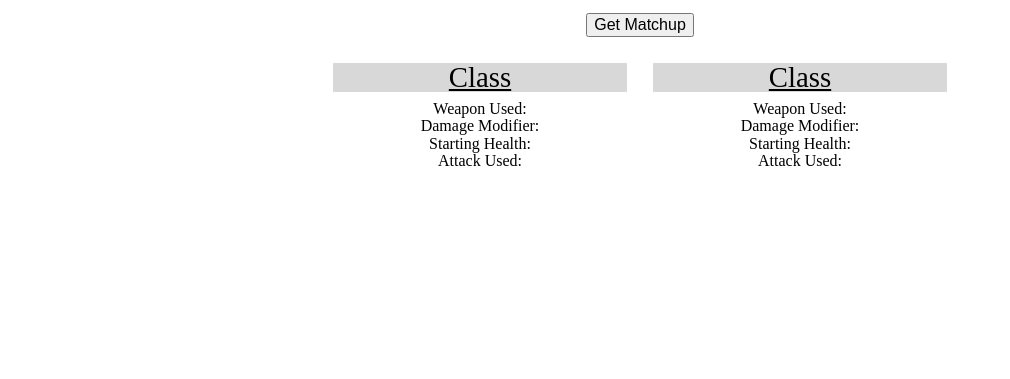
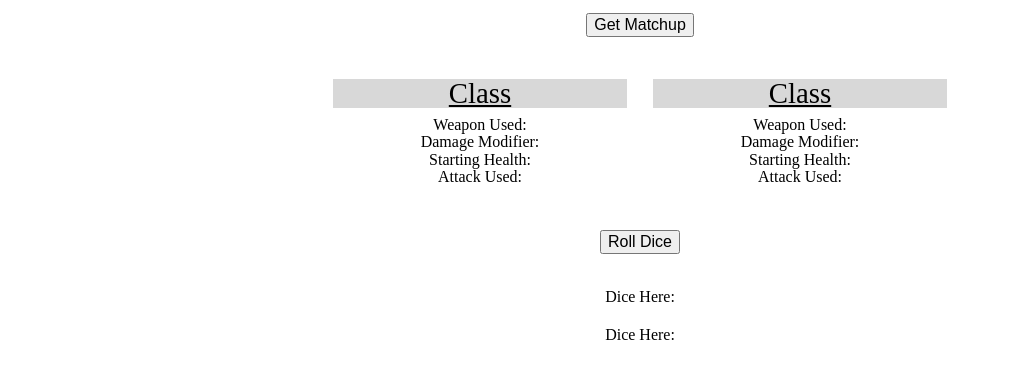
Before and after one commit to aingram84/battle_sim, a website: page index.html in a window 1280 px wide. Shown: the part 105-484 px from the top of the page, without its empty margins (0-1010 px from the left). Drawn offline with Linux system fonts and the light colour scheme.

Commit message:
Added diceRoll function, button, more CSS

```diff
--- a/css/index.css
+++ b/css/index.css
@@ -101,3 +101,21 @@ button {
     margin: 2%;
     width: 100%;
 }
+.diceHolder {
+    display: flex;
+    justify-content: center;
+    justify-items: center;
+    align-content: center;
+    flex-direction: column;
+    margin-left: auto;
+    margin-right: auto;
+    /* border: 5px solid red */
+}
+
+.diceRoll1 p, .diceRoll2 p {
+    display: flex;
+    flex: row;
+    width: 10%;
+    margin-left: auto;
+    margin-right: auto;
+}
--- a/index.html
+++ b/index.html
@@ -13,7 +13,7 @@
         <h1>Simulator Thingy</h1>
     </div>
     <div class="navBox">
-        <a href="rogue.html">
+        <a href="/classes/rogue.html">
             <div class="navButton">
                 Rogue
             </div>
@@ -37,8 +37,8 @@
     <br>
 
     <button onclick="resultLabel()">Get Matchup</button>
+    <br>
     <div class="vsHolder">
-        <br>
         <div class="turnResults1">
             <h2>Class</h2>
             <p>Weapon Used:</p>
@@ -55,5 +55,16 @@
             <p>Attack Used:</p><br>
         </div>
     </div>
+    <br>
+    <button onclick="diceRoll()">Roll Dice</button>
+    <br>
+    <div class="diceHolder">
+        <div class="diceRoll1">
+            <p>Dice Here:</p>
+        </div><br>
+        <div class="diceRoll2">
+            <p>Dice Here:</p>
+        </div><br>
+    </div>
 
 </html>
--- a/index.js
+++ b/index.js
@@ -162,6 +162,7 @@ console.log(`Warrior Damage: ${getWarrDmg(warrior.dmgMin, warrior.dmgMax)}`);
 
 
 
+
 let attackRoll = d20.roll("4d6");
 let defenseRoll = d20.roll("4d6");
 let attackDamage = attackRoll - defenseRoll;
@@ -222,3 +223,15 @@ function resultLabel() {
     p5.textContent = `Damage Modifier: ${def.damageMod}`;
     p6.textContent = `Starting Health: ${def.classStartHealth}`;
 }
+
+function diceRoll() {
+    let abc = new Character('Warrior', 125, 1.1, .85, 7, 30, 'plate', warrWeaponArray, warriorAttackArray);
+    let def = new Character('Rogue', 75, 1, 1.08, 5, 25, 'leather', rogueWeaponArray, rogueAttackArray);
+    let attackRoll = d20.roll("4d6");
+    let defenseRoll = d20.roll("4d6");
+    let dice1 = document.querySelectorAll("div.diceRoll1 > p")[0];
+    let dice2 = document.querySelectorAll("div.diceRoll2 > p")[0];
+
+    dice1.textContent = `${abc.className}'s roll: ${attackRoll}`
+    dice2.textContent = `${def.className}'s roll: ${defenseRoll}`
+}
```
Also changed, not shown: classes/rogue.html (added, +13 -0 lines).
